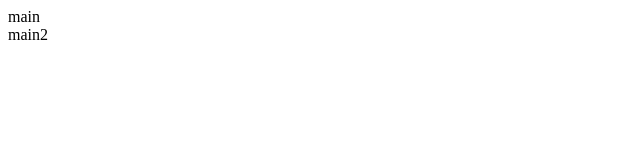
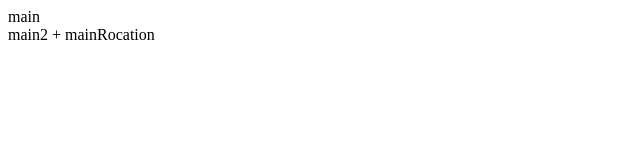
Before and after one commit to yi-doul/git-test, a plain HTML site: page index.html in a window 1280 px wide. Shown: the full height of the page, 0-640 px from the left. Drawn offline with Linux system fonts and the light colour scheme.

Commit message:
브렌치 테스트 confilct main

```diff
--- a/index.html
+++ b/index.html
@@ -8,6 +8,6 @@
 </head>
 <body>
     <div>main</div>
-    <div>main2</div>
+    <div>main2 + mainRocation</div>
 </body>
 </html>
```
